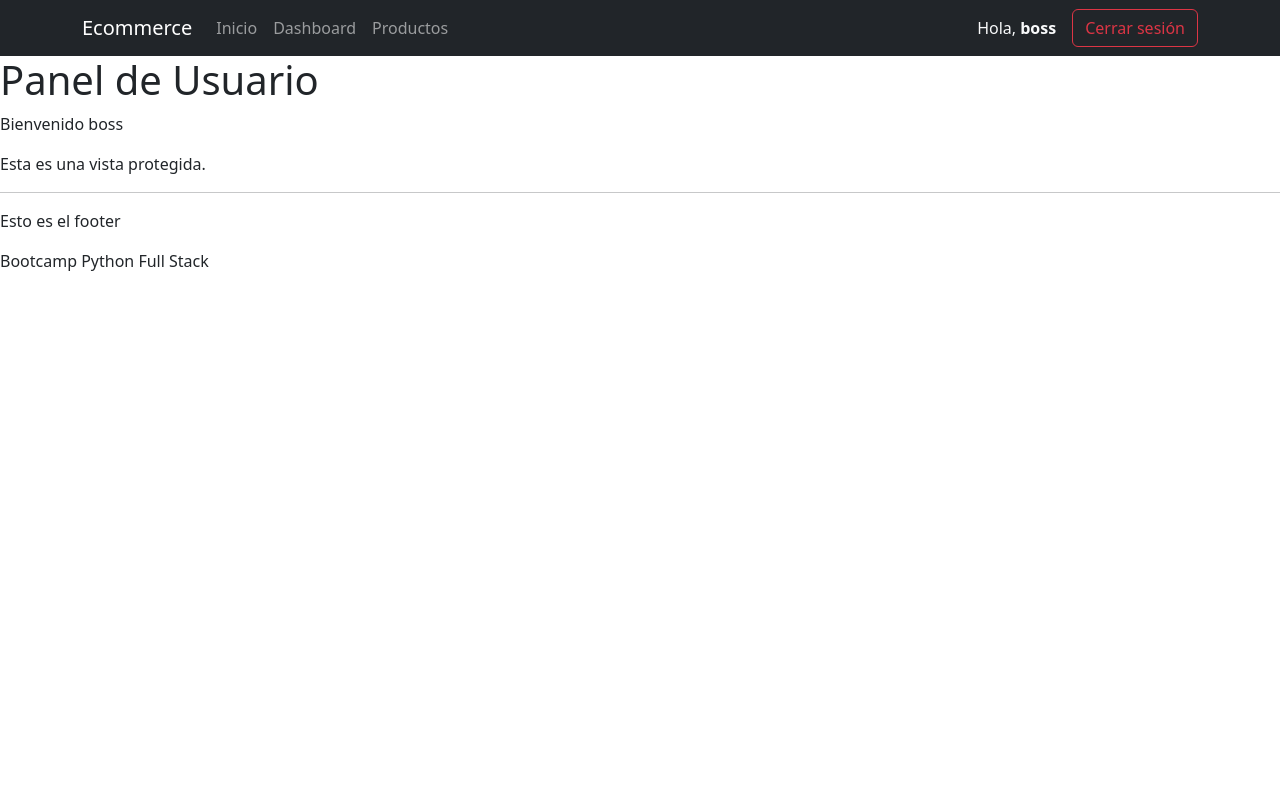
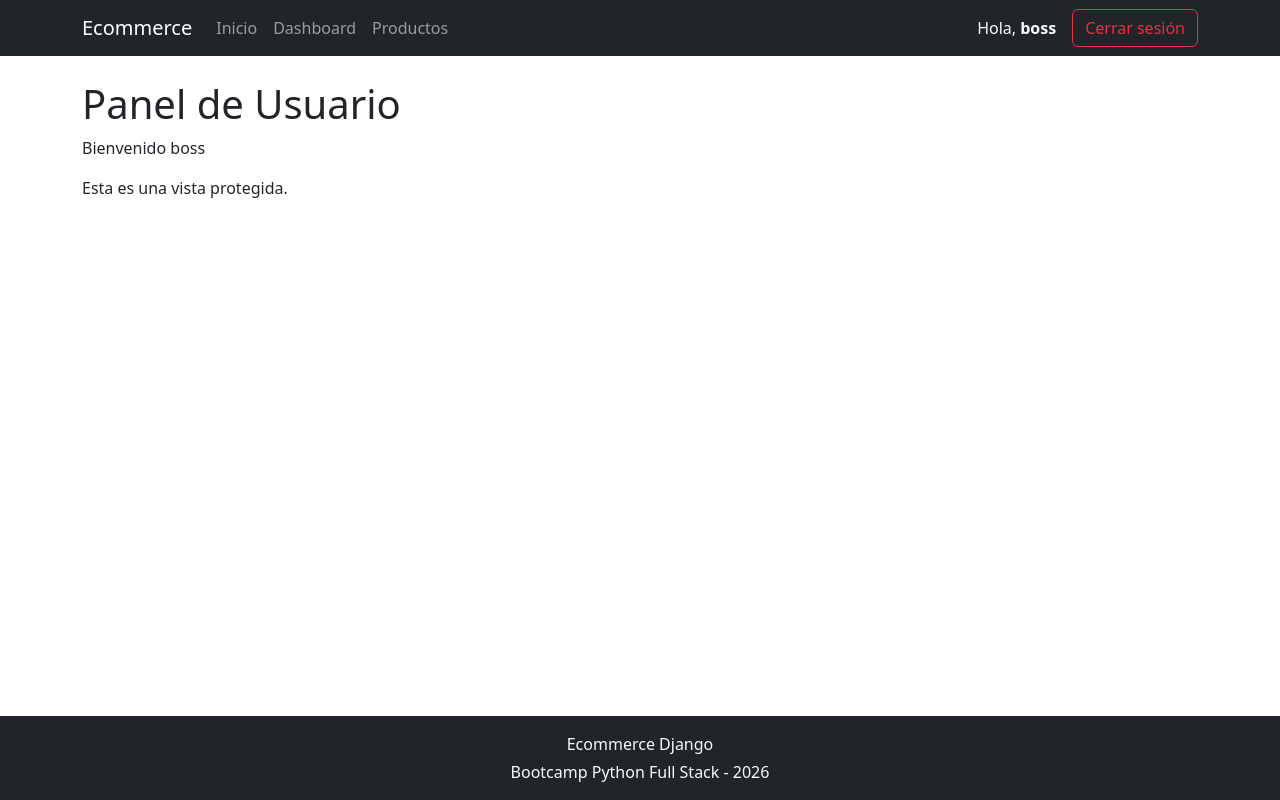
Before and after one commit to JCarvajalLab/Modulo-6-E-commerce-auth-user-django, a Django app: page /dashboard/ in a window 1280 px wide. Run offline with Django 5.2, Linux system fonts and the light colour scheme; a user stored in the database is signed in.

Commit message:
style: se mejora el componente footer

```diff
--- a/templates/base.html
+++ b/templates/base.html
@@ -6,14 +6,13 @@
     <title>{% block title %}Ecommerce{% endblock %}</title>
     <link href="https://cdn.jsdelivr.net/npm/bootstrap@5.3.8/dist/css/bootstrap.min.css" rel="stylesheet">
 </head>
-<body>
-        {% include 'components/navbar.html' %}
+<body class="d-flex flex-column min-vh-100">
+    {% include 'components/navbar.html' %}
 
-    <main>
+    <main class="container flex-grow-1 py-4">
         {% block content %}
         {% endblock %}
     </main>
-
     {% include 'components/footer.html' %}
     <script src="https://cdn.jsdelivr.net/npm/bootstrap@5.3.8/dist/js/bootstrap.bundle.min.js"></script>
 </body>
--- a/templates/components/footer.html
+++ b/templates/components/footer.html
@@ -1,5 +1,10 @@
-<hr>
-<footer>
-    <p>Esto es el footer</p>
-    <p>Bootcamp Python Full Stack</p>
+<footer class="bg-dark text-light py-3 mt-auto">
+    <div class="container text-center">
+        <p class="mb-1">
+            Ecommerce Django
+        </p>
+        <p class="mb-0">
+            Bootcamp Python Full Stack - 2026
+        </p>
+    </div>
 </footer>
```
Also changed, not shown: db.sqlite3.
